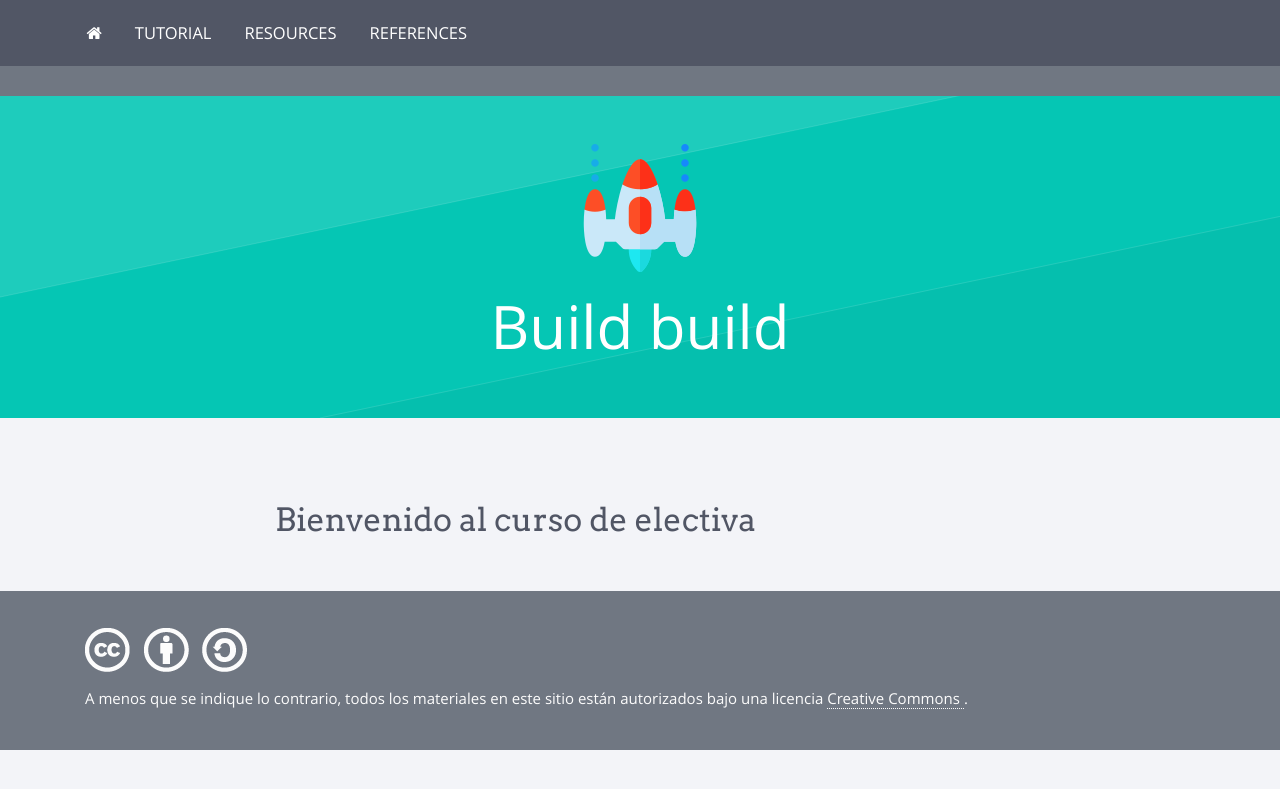
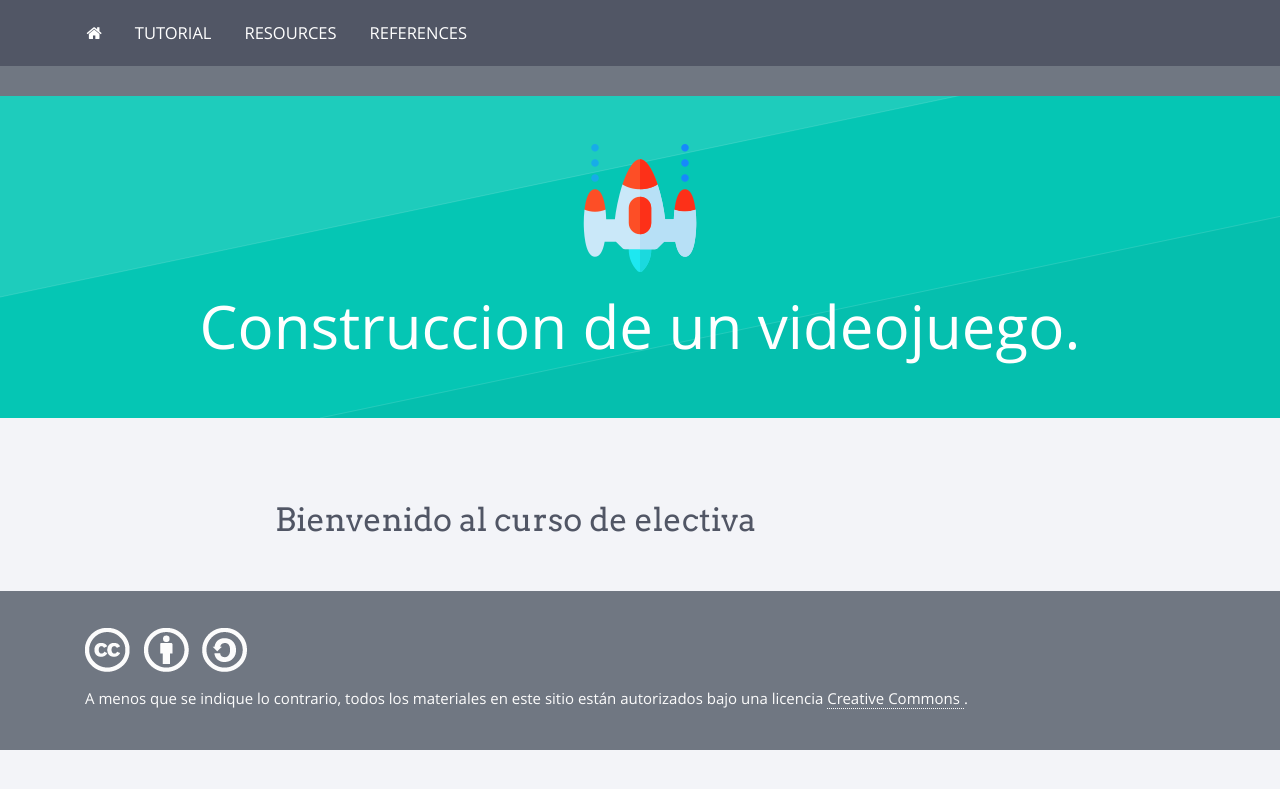
Before and after one commit to doztrock/doztrock.github.io, a Jekyll site: the page built from index.md, in a window 1280 px wide. Shown: the top 789 px of the page. Built offline with Jekyll 4.4.1, drawn with Linux system fonts in a browser that asks for light colours; nearby versions of some CDN libraries; our own code applies the rules of GitHub Pages for plain Markdown files.

Commit message:
Correccion de descripcion

```diff
--- a/_data/course.yml
+++ b/_data/course.yml
@@ -1,3 +1,3 @@
-title: Curso de electiva
-description: Build build
+title: Curso - Electiva II
+description: Construccion de un videojuego.
 modules: [tutorial, resources, references]
```
